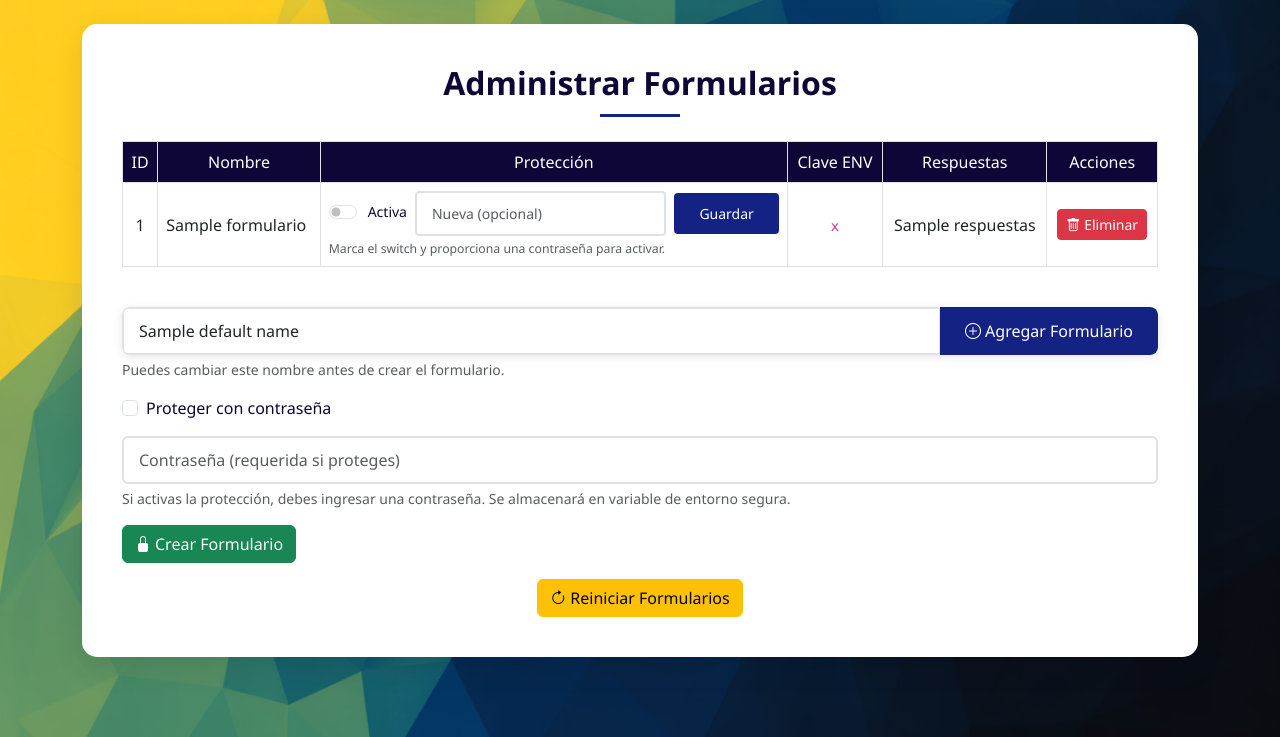
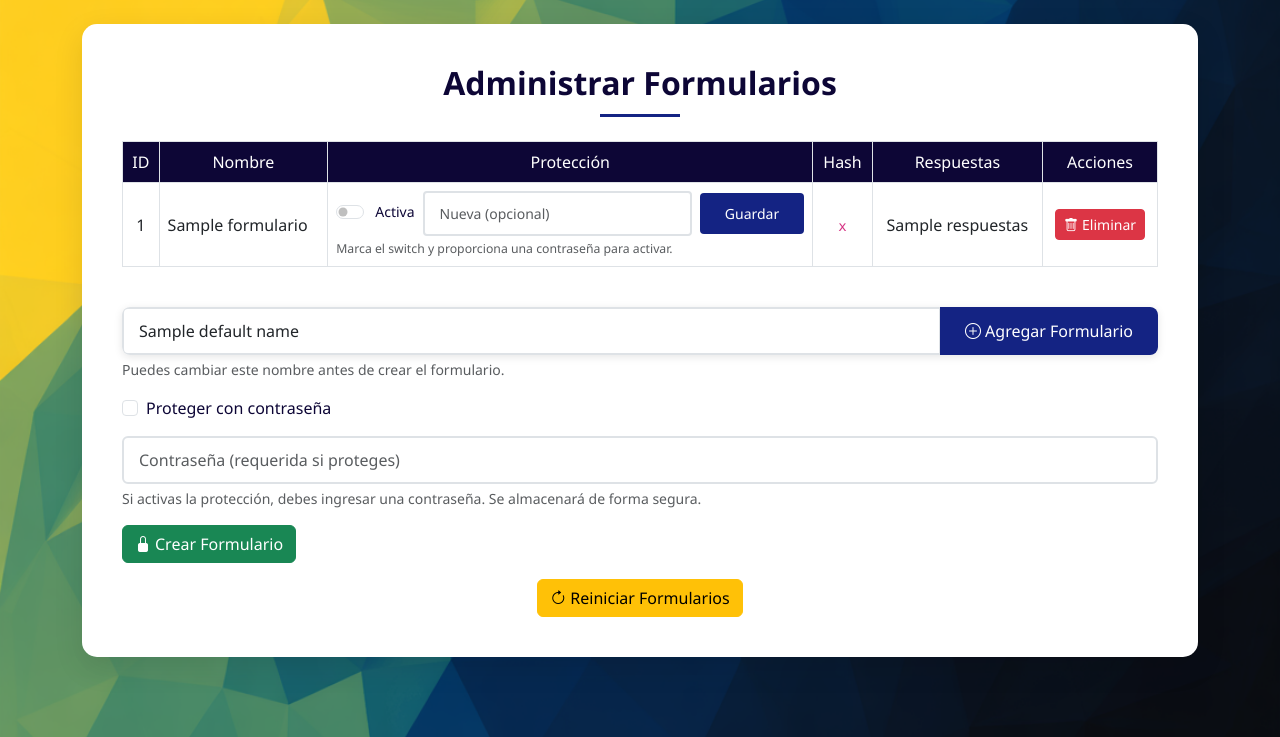
Before and after one commit to CarlosMelendezMejia/FORMULARIO_MULTICRITERIO, a Flask app: template templates/admin_formularios.html in a window 1280 px wide. Shown: the part 106-843 px from the top of the page. Run offline with Flask 3, Linux system fonts and the light colour scheme; the template is opened without the code that fills it: most values are stand-ins (such as "Sample title", 1, 10 or a date in 2020).

Commit message:
Add migration replacing env key with hash

```diff
--- a/app.py
+++ b/app.py
@@ -2,7 +2,8 @@
 import os
 import mysql.connector
 from decimal import Decimal, InvalidOperation
-from dotenv import load_dotenv, set_key, unset_key, dotenv_values
+from dotenv import load_dotenv
+from werkzeug.security import generate_password_hash, check_password_hash
 import bleach
 from flask_caching import Cache
 import logging
@@ -20,21 +21,6 @@
 from db import get_connection
 
 ADMIN_PASSWORD = os.getenv("ADMIN_PASSWORD")
-
-# Helper para leer variables que pudieron escribirse a .env después del arranque
-def get_env_var(key: str):
-    if not key:
-        return None
-    val = os.getenv(key)
-    if val is not None:
-        return val
-    # Fallback: leer archivo .env sin pisar el entorno
-    try:
-        values = dotenv_values(DOTENV_PATH)
-        return values.get(key)
-    except Exception:
-        return None
-
 
 secret_key = os.getenv("SECRET_KEY")
 if not secret_key:
@@ -290,7 +276,7 @@
     get_db()
     g.cursor.execute(
         """
-        SELECT a.id_formulario, f.requiere_password, f.password_env_key
+        SELECT a.id_formulario, f.requiere_password, f.password_hash
         FROM asignacion a
         JOIN formulario f ON a.id_formulario = f.id
         LEFT JOIN respuesta r
@@ -315,12 +301,11 @@
 
     if request.method == "POST":
         password = request.form.get("password", "").strip()
-        expected = get_env_var(asignacion.get("password_env_key"))
-        if not expected:
+        expected_hash = asignacion.get("password_hash")
+        if not expected_hash:
             app.logger.warning(
-                "Contraseña del formulario %s no configurada (env key: %s)",
+                "Contraseña del formulario %s no configurada",
                 id_formulario,
-                asignacion.get("password_env_key"),
             )
             return (
                 render_template(
@@ -330,7 +315,7 @@
                 ),
                 500,
             )
-        if password == expected:
+        if check_password_hash(expected_hash, password):
             session[session_key] = True
             app.logger.debug(
                 "Sesión %s establecida para usuario=%s",
@@ -373,7 +358,7 @@
     g.cursor.execute(
         """
         SELECT a.id_formulario, f.nombre AS nombre_formulario,
-               f.requiere_password, f.password_env_key
+               f.requiere_password, f.password_hash
         FROM asignacion a
         JOIN formulario f ON a.id_formulario = f.id
         LEFT JOIN respuesta r
@@ -875,34 +860,23 @@
             form_id = int(form_id)
             requiere_password = 1 if request.form.get("requiere_password") else 0
             password = request.form.get("password", "").strip()
-            current_key = request.form.get("current_password_env_key") or None
-            new_env_key = None
+            current_hash = request.form.get("current_password_hash") or None
+            new_hash = None
 
             if requiere_password:
                 if password:
-                    # Crear o actualizar clave
-                    new_env_key = f"FORM_{form_id}_PASSWORD"
-                    if current_key and current_key != new_env_key:
-                        unset_key(DOTENV_PATH, current_key)
-                        os.environ.pop(current_key, None)
-                    set_key(DOTENV_PATH, new_env_key, password)
-                    os.environ[new_env_key] = password
+                    new_hash = generate_password_hash(password)
                 else:
-                    # Mantener clave existente si ya había y no se envía nueva
-                    new_env_key = current_key
-                    if not new_env_key:
+                    new_hash = current_hash
+                    if not new_hash:
                         flash("Debe proporcionar una contraseña para activar la protección.")
                         return redirect(url_for("administrar_formularios"))
             else:
-                # Desactivar protección
-                if current_key:
-                    unset_key(DOTENV_PATH, current_key)
-                    os.environ.pop(current_key, None)
-                new_env_key = None
+                new_hash = None
 
             g.cursor.execute(
-                "UPDATE formulario SET requiere_password = %s, password_env_key = %s WHERE id = %s",
-                (requiere_password, new_env_key, form_id),
+                "UPDATE formulario SET requiere_password = %s, password_hash = %s WHERE id = %s",
+                (requiere_password, new_hash, form_id),
             )
             g.conn.commit()
             flash("Configuración de protección actualizada.")
@@ -912,31 +886,22 @@
         nombre = request.form.get("nombre", "").strip() or default_name
         requiere_password = 1 if request.form.get("requiere_password") else 0
         password = request.form.get("password", "").strip()
-        password_env_key = None
         if requiere_password:
             if not password:
                 flash("Debe proporcionar una contraseña para proteger el formulario.")
                 return redirect(url_for("administrar_formularios"))
-            # Insert provisionalmente para obtener ID y luego nombrar variable
+            password_hash = generate_password_hash(password)
             g.cursor.execute(
-                "INSERT INTO formulario (nombre, requiere_password, password_env_key) VALUES (%s, %s, %s)",
-                (nombre, requiere_password, None),
-            )
-            new_id = g.cursor.lastrowid
-            password_env_key = f"FORM_{new_id}_PASSWORD"
-            set_key(DOTENV_PATH, password_env_key, password)
-            os.environ[password_env_key] = password
-            g.cursor.execute(
-                "UPDATE formulario SET password_env_key=%s WHERE id=%s",
-                (password_env_key, new_id),
+                "INSERT INTO formulario (nombre, requiere_password, password_hash) VALUES (%s, %s, %s)",
+                (nombre, requiere_password, password_hash),
             )
             g.conn.commit()
-            app.logger.info("Formulario protegido creado '%s' id=%s ip=%s", nombre, new_id, ip)
+            app.logger.info("Formulario protegido creado '%s' ip=%s", nombre, ip)
             flash("Formulario protegido creado correctamente.")
             return redirect(url_for("administrar_formularios"))
         else:
             g.cursor.execute(
-                "INSERT INTO formulario (nombre, requiere_password, password_env_key) VALUES (%s, %s, %s)",
+                "INSERT INTO formulario (nombre, requiere_password, password_hash) VALUES (%s, %s, %s)",
                 (nombre, requiere_password, None),
             )
             g.conn.commit()
@@ -946,13 +911,13 @@
 
     g.cursor.execute(
         """
-        SELECT f.id, f.nombre, f.requiere_password, f.password_env_key,
+        SELECT f.id, f.nombre, f.requiere_password, f.password_hash,
                COUNT(r.id) AS respuestas
         FROM formulario f
         LEFT JOIN respuesta r
           ON r.id_formulario = f.id
          AND r.bloqueado = 1
-        GROUP BY f.id, f.nombre, f.requiere_password, f.password_env_key
+        GROUP BY f.id, f.nombre, f.requiere_password, f.password_hash
         ORDER BY f.id
         """
     )
--- /dev/null
+++ b/database/migrate_formulario_password_db.sql
@@ -0,0 +1,4 @@
+-- Migration: replace password env key with password hash on formulario
+ALTER TABLE formulario
+    DROP COLUMN password_env_key,
+    ADD COLUMN password_hash VARCHAR(255) DEFAULT NULL AFTER requiere_password;
--- a/database/modelo.sql
+++ b/database/modelo.sql
@@ -16,7 +16,7 @@
     id INT AUTO_INCREMENT PRIMARY KEY,
     nombre VARCHAR(100) NOT NULL,
     requiere_password TINYINT(1) DEFAULT NULL,
-    password_env_key VARCHAR(50) DEFAULT NULL
+    password_hash VARCHAR(255) DEFAULT NULL -- Hash de la contraseña del formulario
 );
 
 -- Tabla de asignación usuario-formulario
--- a/templates/admin_formularios.html
+++ b/templates/admin_formularios.html
@@ -25,7 +25,7 @@
                             <th>ID</th>
                             <th>Nombre</th>
                             <th>Protección</th>
-                            <th>Clave ENV</th>
+                            <th>Hash</th>
                             <th>Respuestas</th>
                             <th>Acciones</th>
                         </tr>
@@ -38,7 +38,7 @@
                             <td>
                                 <form method="POST" action="{{ url_for('administrar_formularios') }}" class="small" style="min-width:280px;">
                                     <input type="hidden" name="id_formulario" value="{{ f.id }}">
-                                    <input type="hidden" name="current_password_env_key" value="{{ f.password_env_key or '' }}">
+                                    <input type="hidden" name="current_password_hash" value="{{ f.password_hash or '' }}">
                                     <div class="d-flex align-items-center gap-2 flex-wrap">
                                         <div class="form-check form-switch mb-0">
                                             <input class="form-check-input" type="checkbox" name="requiere_password" {% if f.requiere_password %}checked{% endif %}>
@@ -49,7 +49,7 @@
                                     </div>
                                     <div class="form-text mt-1">
                                         {% if f.requiere_password %}
-                                            {% if f.password_env_key %}Deja en blanco para mantener la contraseña actual.{% else %}Establece una contraseña para activar la protección.{% endif %}
+                                            {% if f.password_hash %}Deja en blanco para mantener la contraseña actual.{% else %}Establece una contraseña para activar la protección.{% endif %}
                                         {% else %}
                                             Marca el switch y proporciona una contraseña para activar.
                                         {% endif %}
@@ -57,8 +57,8 @@
                                 </form>
                             </td>
                             <td class="text-center align-middle">
-                                {% if f.password_env_key %}
-                                    <code class="small">{{ f.password_env_key }}</code>
+                                {% if f.password_hash %}
+                                    <code class="small">{{ f.password_hash }}</code>
                                 {% else %}
                                     <span class="text-muted small">—</span>
                                 {% endif %}
@@ -96,7 +96,7 @@
                 </div>
                 <div class="mb-3">
                     <input type="password" name="password" class="form-control" placeholder="Contraseña (requerida si proteges)" autocomplete="new-password">
-                    <div class="form-text">Si activas la protección, debes ingresar una contraseña. Se almacenará en variable de entorno segura.</div>
+                    <div class="form-text">Si activas la protección, debes ingresar una contraseña. Se almacenará de forma segura.</div>
                 </div>
                 <button class="btn btn-success" type="submit"><i class="bi bi-lock-fill me-1"></i>Crear Formulario</button>
             </form>
```
Also changed, not shown: tests/test_admin_formularios.py (+7 -17 lines), tests/test_formulario_password.py (+18 -18 lines).
